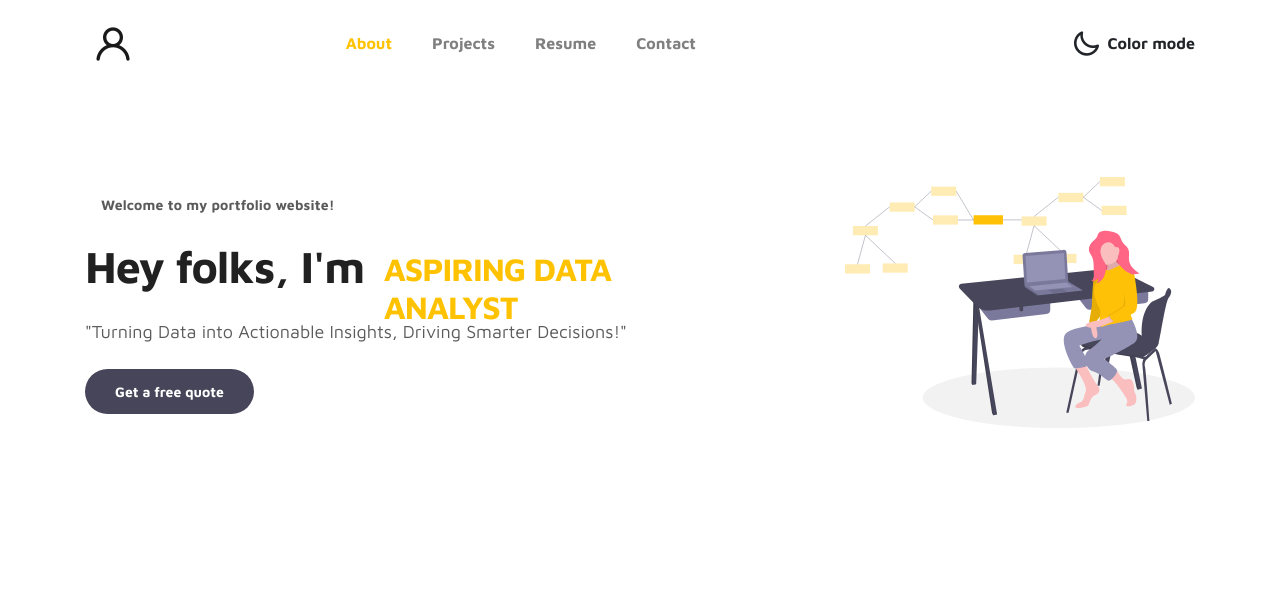
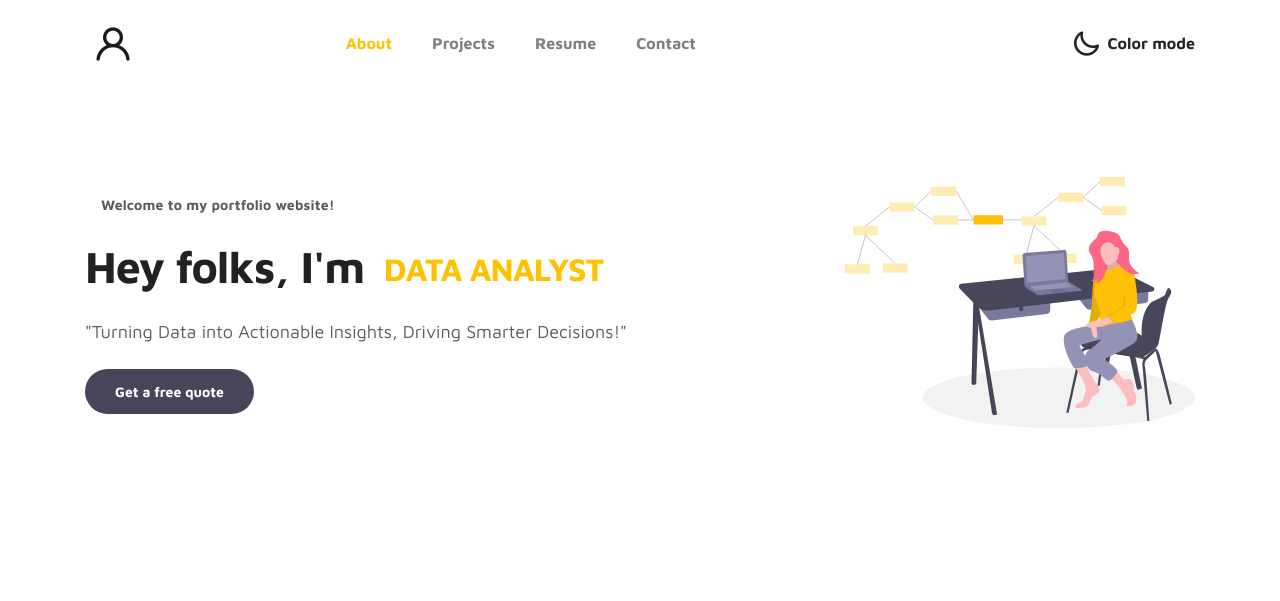
Before and after one commit to manjushakamble369/manjushakamble369.github.io, a plain HTML site: page index.html in a window 1280 px wide. Both pictures are taken after a click on the link "About". Shown: the part 21-622 px from the top of the page. Drawn offline with nearby package versions, Linux system fonts and the light colour scheme; files that its build step writes are made by us from their sources.

Commit message:
Update index.html

```diff
--- a/index.html
+++ b/index.html
@@ -78,7 +78,7 @@ https://www.tooplate.com/view/2115-marvel
                             <span class="mr-2">Hey folks, I'm</span>
                                 <div class="animated-info">
                                     <span class="animated-item">MANJUSHA KAMBLE</span>
-                                    <span class="animated-item">ASPIRING DATA ANALYST</span>
+                                    <span class="animated-item">DATA ANALYST</span>
                                     <span class="animated-item">POWER BI DEVELOPER</span>
                                 </div>
                         </h1>
```
